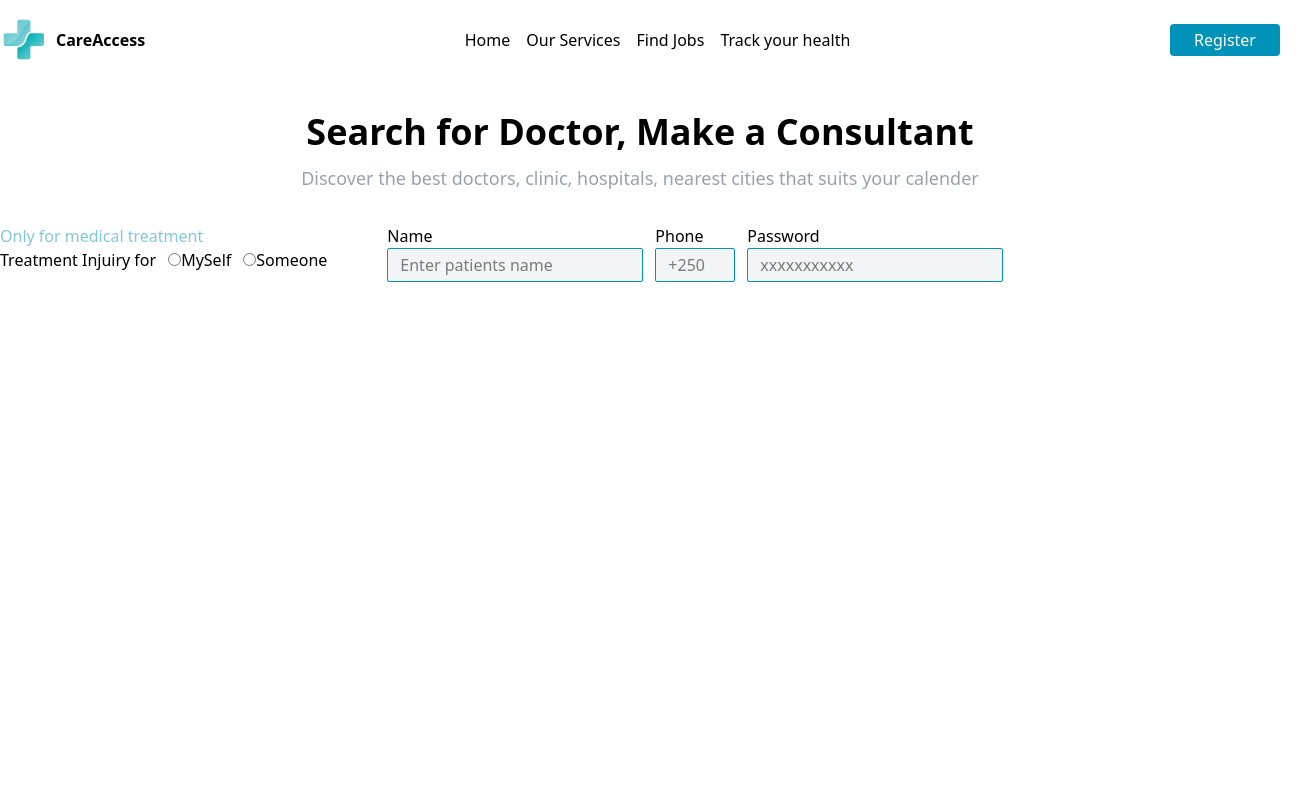
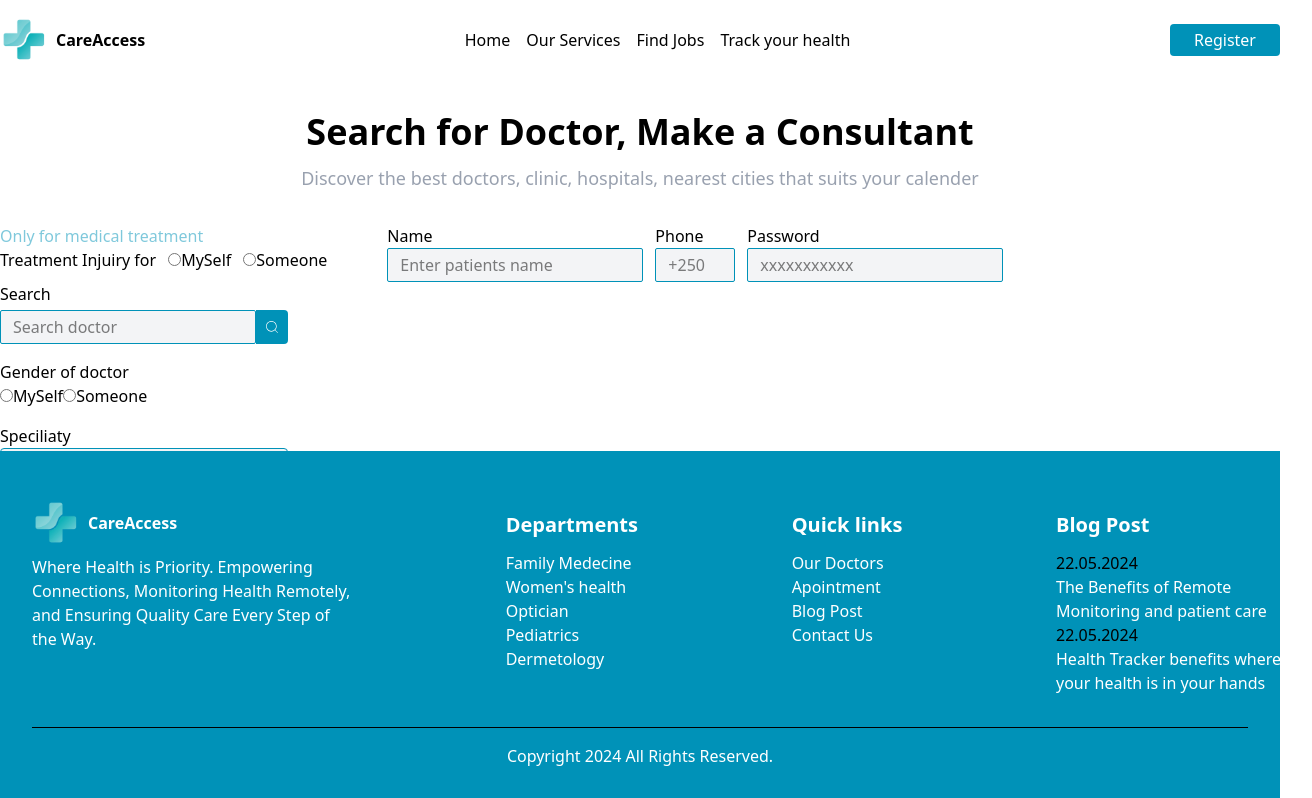
Before and after one commit to gloriaumutoni/AccessCare-Frontend, a React (Vite) app: page / in a window 1280 px wide. Shown: the top 798 px of the page, 1312 px wide, since content can reach past the window. Built offline with nearby package versions, Linux system fonts and the light colour scheme.

Commit message:
feat: create docto's information component

```diff
--- a/package.json
+++ b/package.json
@@ -16,6 +16,7 @@
     "clsx": "^2.1.1",
     "react": "^18.3.1",
     "react-dom": "^18.3.1",
+    "react-icons": "^5.4.0",
     "react-router": "^7.1.3",
     "tailwindcss": "^4.0.0"
   },
--- a/src/App.tsx
+++ b/src/App.tsx
@@ -1,14 +1,24 @@
 import "./App.css"
+import AboutUs from "./components/AboutUs"
+import DoctorInformation from "./components/DoctorInformation"
+import Footer from "./components/Footer"
 import Header from "./components/Header"
 import Navbar from "./components/Navbar"
 import PersonalInformation from "./components/PersonalInformation"
 
 export default function App() {
   return (
-    <div className="w-7xl m-auto">
-      <Navbar />
-      <Header />
-      <PersonalInformation />
-    </div>
+    <>
+      <div className="w-7xl m-auto">
+        <Navbar />
+        <Header />
+        <PersonalInformation />
+        <div>
+          <DoctorInformation />
+        </div>
+      </div>
+      <AboutUs />
+      <Footer />
+    </>
   )
 }
--- /dev/null
+++ b/src/components/DoctorInformation.tsx
@@ -0,0 +1,32 @@
+import Button from "./Button"
+import Input from "./Input"
+import { CiSearch } from "react-icons/ci"
+import RadioButtons from "./RadioButtons"
+import Speciality from "./Speciality"
+
+function DoctorInformation() {
+  return (
+    <>
+      <h2 className="font-medium text-md pb-1">Search</h2>
+      <div className="flex pb-4">
+        <Input placeholder="Search doctor" className="w-3xs" />
+        <Button className="p-2 rounded-l-none">
+          <CiSearch />
+        </Button>
+      </div>
+      <h2 className="font-medium text-md">Gender of doctor</h2>
+      <RadioButtons label1="Male" label2="Female" />
+      <h2 className="font-medium text-md pt-4">Speciliaty</h2>
+      <Speciality />
+      <h2 className="font-medium text-md pt-4 pb-2">Select hospital</h2>
+      <select className="w-3xs border mb-2 rounded-xs bg-gray-100 py-1 border-primary-400 indent-3 outline-none">
+        <option>Select hospital</option>
+        <option></option>
+        <option></option>
+      </select>
+      <Button className=" block px-6 py-2 self-center">Show Doctor</Button>
+    </>
+  )
+}
+
+export default DoctorInformation
--- a/src/components/Speciality.tsx
+++ b/src/components/Speciality.tsx
@@ -5,9 +5,9 @@ const specialities = ["Pediatrician", "General Practitioner", "Obstetrician"]
 
 function Speciality() {
   return (
-    <div className="w-2xs bg-gray-200 border p-4  border-primary-400 rounded-sm">
+    <div className="w-2xs bg-gray-100 border p-4 border-primary-400 rounded-sm">
       {specialities.map((speciality) => (
-        <label key={speciality} className="flex gap-3">
+        <label key={speciality} className="flex gap-3 ">
           <Input type="checkbox" />
           {speciality}
         </label>
```
Also changed, not shown: 1 other file (tests, documents, lock files or other folders).
